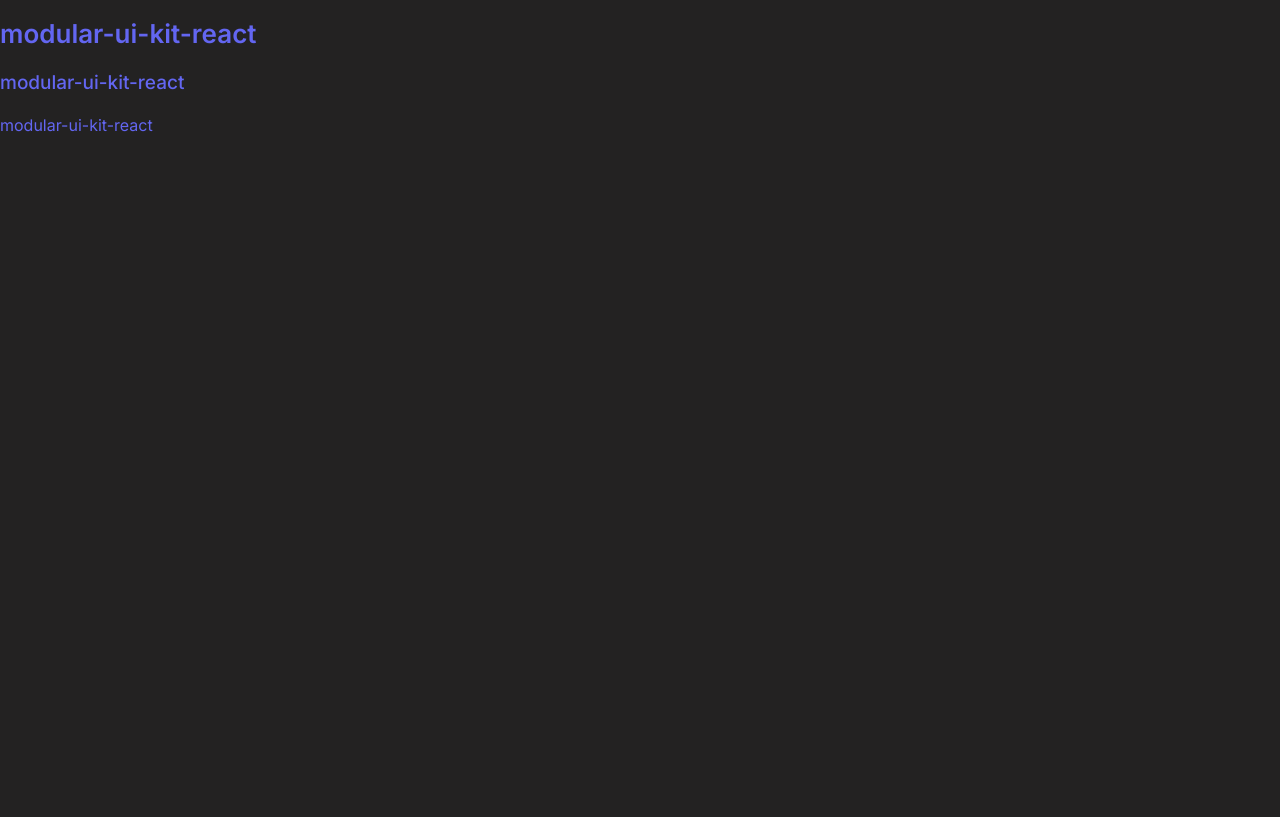
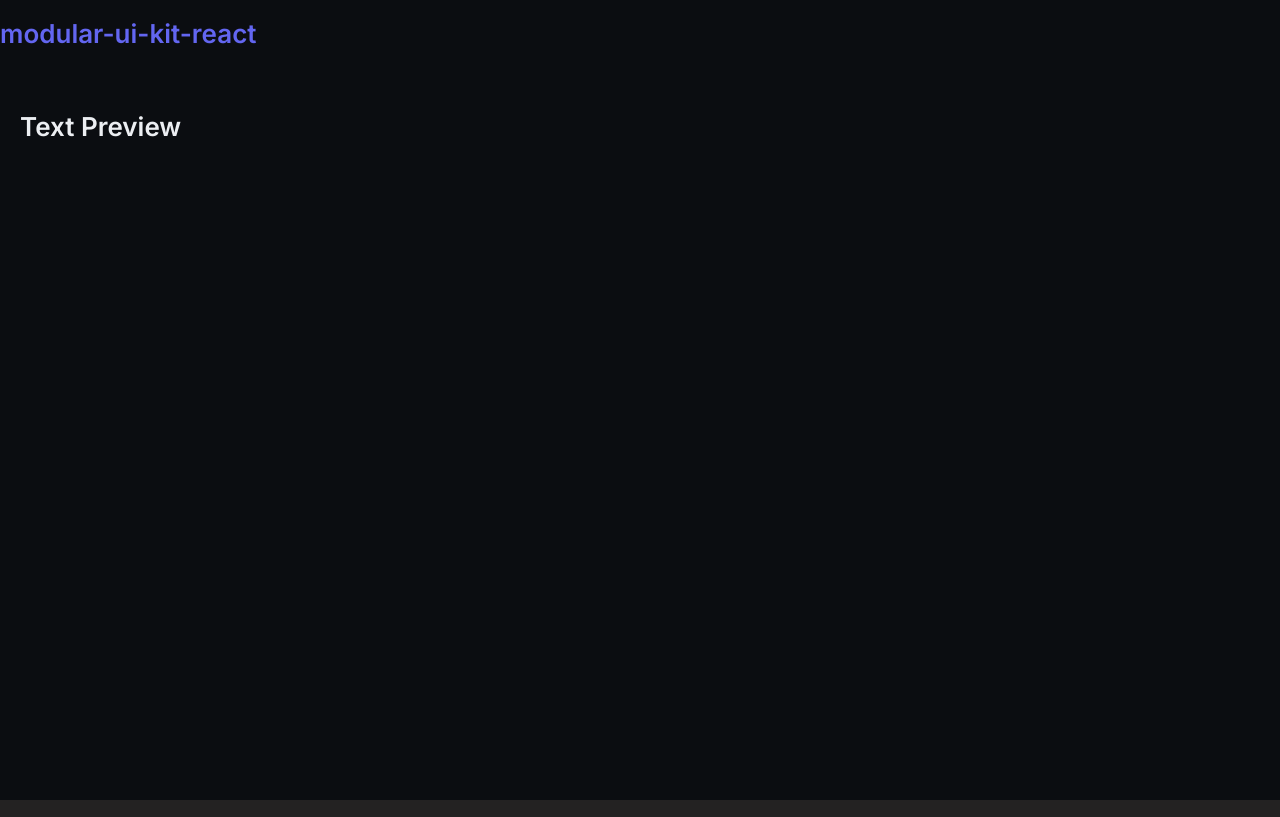
Before and after one commit to eugenia-vitinschii/modular-ui-kit-react, a React (Vite) app: page /text in a window 1280 px wide. Built offline with nearby package versions, Linux system fonts and the light colour scheme.

Commit message:
feat(app): add routes

```diff
--- a/src/App.tsx
+++ b/src/App.tsx
@@ -1,13 +1,18 @@
+import { BrowserRouter } from "react-router-dom"
 import { MukText } from "./lib/components/typography/MukText"
+import { DemoRoutes } from "./demo/routes"
 
 
 function App() {
   return (
-   <div>
-    <MukText type='muk-heading' variant="primary" as='h1'>modular-ui-kit-react</MukText>
-     <MukText type='muk-subheading' variant="primary" as='h2'>modular-ui-kit-react</MukText>
-      <MukText  variant="primary" as='p'>modular-ui-kit-react</MukText>
-   </div>
+    <BrowserRouter>
+      <div className="muk-wrapper">
+          <MukText type='muk-heading' variant="primary" as='h1'>modular-ui-kit-react</MukText>
+        <main className="muk-content">
+          <DemoRoutes/>
+        </main>
+      </div>
+   </BrowserRouter>
   )
 }
 
--- a/src/demo/pages/typography/TextView.tsx
+++ b/src/demo/pages/typography/TextView.tsx
@@ -6,7 +6,7 @@ function TextView(){
       <div className="muk-page">
          <div className="muk-container">
             <div className="muk-page__wrapper">
-                <MukText as="h1" type="muk-heading">Text Preview</MukText>
+                <MukText as="h2" type="muk-heading">Text Preview</MukText>
             </div>
             <div className="muk-page__content">
                <div className="demo-controls muk-section"></div>
--- /dev/null
+++ b/src/demo/routes/index.tsx
@@ -0,0 +1,11 @@
+import { Routes, Route, Navigate } from "react-router-dom"
+import TextView from "../pages/typography/TextView"
+
+export const DemoRoutes = () => {
+   return (
+      <Routes>
+         <Route path='/' element = {<Navigate to='/text' replace/>}/>
+         <Route path='/text' element= {<TextView/>}/>
+      </Routes>
+   )
+}
```
